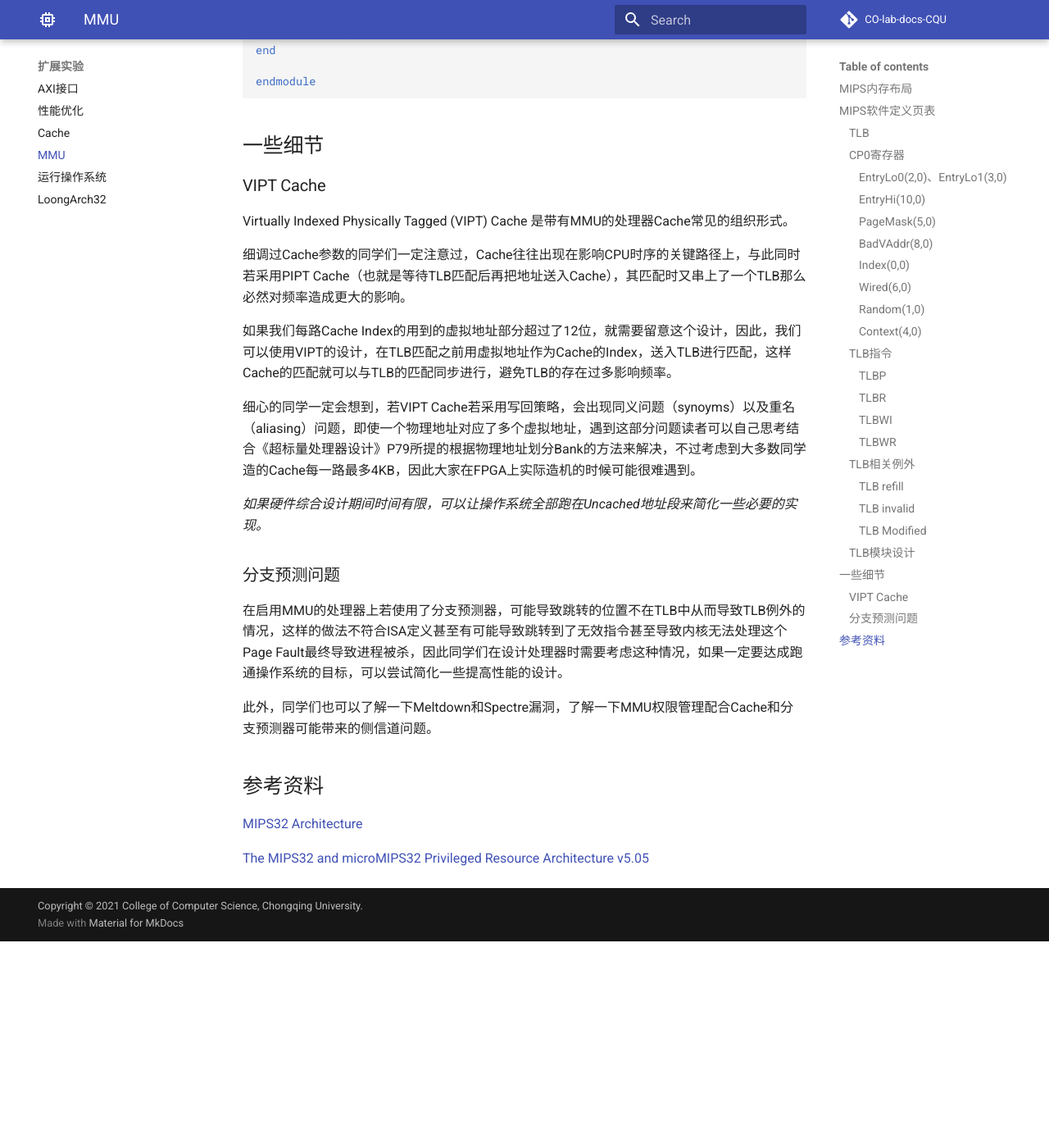
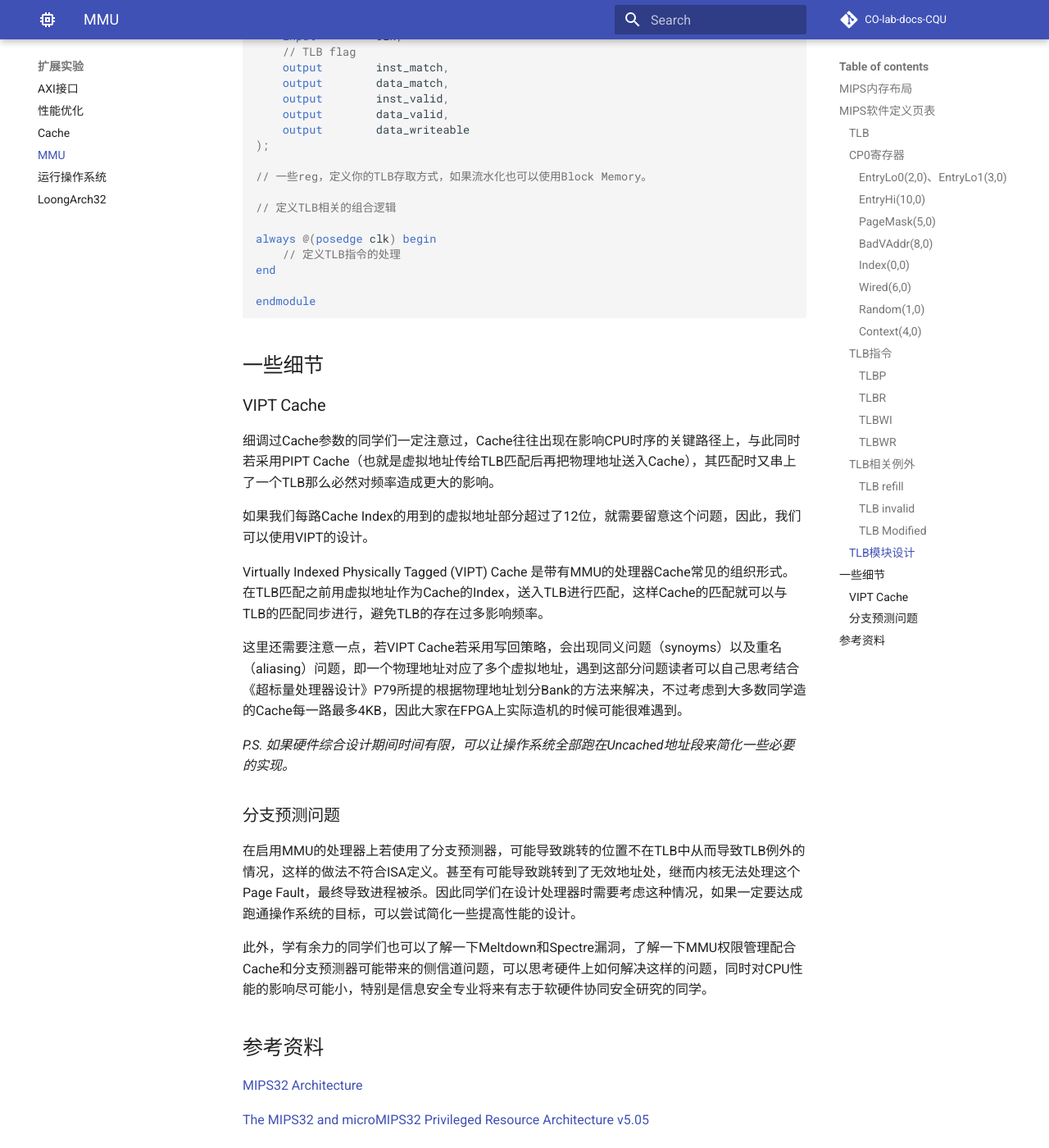
Before and after one commit to CQU-CS-LABs/CO-lab-docs-CQU, an MkDocs documentation site: the page built from docs/ext/mmu.md, in a window 1280 px wide and 1400 px high, scrolled down 7604 px. Shown: the whole window at 82% size. Built offline with MkDocs 1.6.1 and Material for MkDocs 9.7.7, drawn with Linux system fonts in a browser that asks for light colours; comment, search, counter and statistics services are not loaded; before the commit the page ends 8752 px from its top, so only the background shows below that; some of the changed text lies outside the part shown.

Commit message:
some fix in MMU.md, thanks yfy

```diff
--- a/docs/ext/mmu.md
+++ b/docs/ext/mmu.md
@@ -88,6 +88,10 @@ TLB的作用是供处理器运行在虚拟内存地址时快速完成虚拟地
 例如，如果我们写入该TLB表项的PageMask对应的页面大小是**4KB**，那么TLB会根据虚拟地址的`[29:13]`位来匹配到TLB表项，然后根据虚拟地址的`[12]`位是0还是1，来决定使用表项中EntryLo0存储的物理地址还是使用EntryLo1使用的物理地址。
 
 由于相邻的页面通常具有时间局部性和空间局部性，因此这样的设计其实在硬件上可以减小TLB带来的路径长度，减小了硬件为了支持虚拟内存所带来的Overhead。
+
+这里还有一个好处是：相比于一个TLB表项映射一个虚拟页，一个TLB表项映射两个连续的虚拟页，可以在映射两倍的页的情况下，硬件资源仅增加1/3（共享了VPN、MASK、ASID等位域）。
+
+![tlb_entry](../img/tlb_entry.jpg)
 
 而TLB本身是远远不够的，还需要添加TLB指令，CP0提供相关寄存器来配合，以及实现相关的例外处理逻辑。
 
@@ -315,21 +319,21 @@ endmodule
 
 ### VIPT Cache
 
-Virtually Indexed Physically Tagged (VIPT) Cache 是带有MMU的处理器Cache常见的组织形式。
+细调过Cache参数的同学们一定注意过，Cache往往出现在影响CPU时序的关键路径上，与此同时若采用PIPT Cache（也就是虚拟地址传给TLB匹配后再把物理地址送入Cache），其匹配时又串上了一个TLB那么必然对频率造成更大的影响。
 
-细调过Cache参数的同学们一定注意过，Cache往往出现在影响CPU时序的关键路径上，与此同时若采用PIPT Cache（也就是等待TLB匹配后再把地址送入Cache），其匹配时又串上了一个TLB那么必然对频率造成更大的影响。
+如果我们每路Cache Index的用到的虚拟地址部分超过了12位，就需要留意这个问题，因此，我们可以使用VIPT的设计。
 
-如果我们每路Cache Index的用到的虚拟地址部分超过了12位，就需要留意这个设计，因此，我们可以使用VIPT的设计，在TLB匹配之前用虚拟地址作为Cache的Index，送入TLB进行匹配，这样Cache的匹配就可以与TLB的匹配同步进行，避免TLB的存在过多影响频率。
+Virtually Indexed Physically Tagged (VIPT) Cache 是带有MMU的处理器Cache常见的组织形式。在TLB匹配之前用虚拟地址作为Cache的Index，送入TLB进行匹配，这样Cache的匹配就可以与TLB的匹配同步进行，避免TLB的存在过多影响频率。
 
-细心的同学一定会想到，若VIPT Cache若采用写回策略，会出现同义问题（synoyms）以及重名（aliasing）问题，即使一个物理地址对应了多个虚拟地址，遇到这部分问题读者可以自己思考结合《超标量处理器设计》P79所提的根据物理地址划分Bank的方法来解决，不过考虑到大多数同学造的Cache每一路最多4KB，因此大家在FPGA上实际造机的时候可能很难遇到。
+这里还需要注意一点，若VIPT Cache若采用写回策略，会出现同义问题（synoyms）以及重名（aliasing）问题，即一个物理地址对应了多个虚拟地址，遇到这部分问题读者可以自己思考结合《超标量处理器设计》P79所提的根据物理地址划分Bank的方法来解决，不过考虑到大多数同学造的Cache每一路最多4KB，因此大家在FPGA上实际造机的时候可能很难遇到。
 
-*如果硬件综合设计期间时间有限，可以让操作系统全部跑在Uncached地址段来简化一些必要的实现。*
+*P.S. 如果硬件综合设计期间时间有限，可以让操作系统全部跑在Uncached地址段来简化一些必要的实现。*
 
 ### 分支预测问题
 
-在启用MMU的处理器上若使用了分支预测器，可能导致跳转的位置不在TLB中从而导致TLB例外的情况，这样的做法不符合ISA定义甚至有可能导致跳转到了无效指令甚至导致内核无法处理这个Page Fault最终导致进程被杀，因此同学们在设计处理器时需要考虑这种情况，如果一定要达成跑通操作系统的目标，可以尝试简化一些提高性能的设计。
+在启用MMU的处理器上若使用了分支预测器，可能导致跳转的位置不在TLB中从而导致TLB例外的情况，这样的做法不符合ISA定义。甚至有可能导致跳转到了无效地址处，继而内核无法处理这个Page Fault，最终导致进程被杀。因此同学们在设计处理器时需要考虑这种情况，如果一定要达成跑通操作系统的目标，可以尝试简化一些提高性能的设计。
 
-此外，同学们也可以了解一下Meltdown和Spectre漏洞，了解一下MMU权限管理配合Cache和分支预测器可能带来的侧信道问题。
+此外，学有余力的同学们也可以了解一下Meltdown和Spectre漏洞，了解一下MMU权限管理配合Cache和分支预测器可能带来的侧信道问题，可以思考硬件上如何解决这样的问题，同时对CPU性能的影响尽可能小，特别是信息安全专业将来有志于软硬件协同安全研究的同学。
 
 ## 参考资料
 
```
Also changed, not shown: docs/img/tlb_entry.jpg (added).
